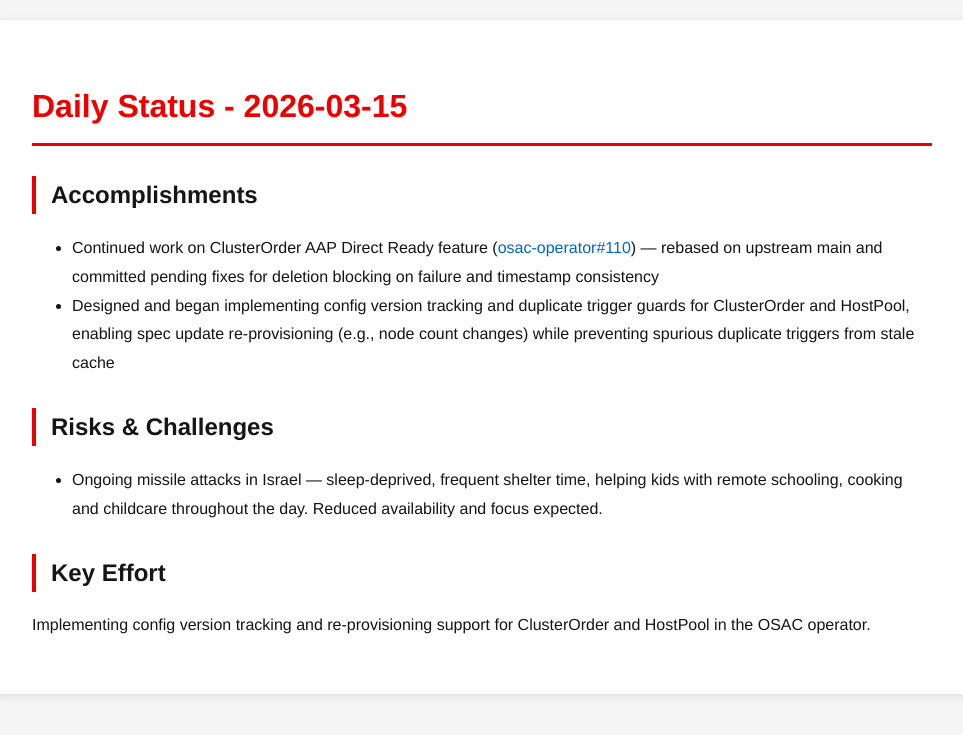
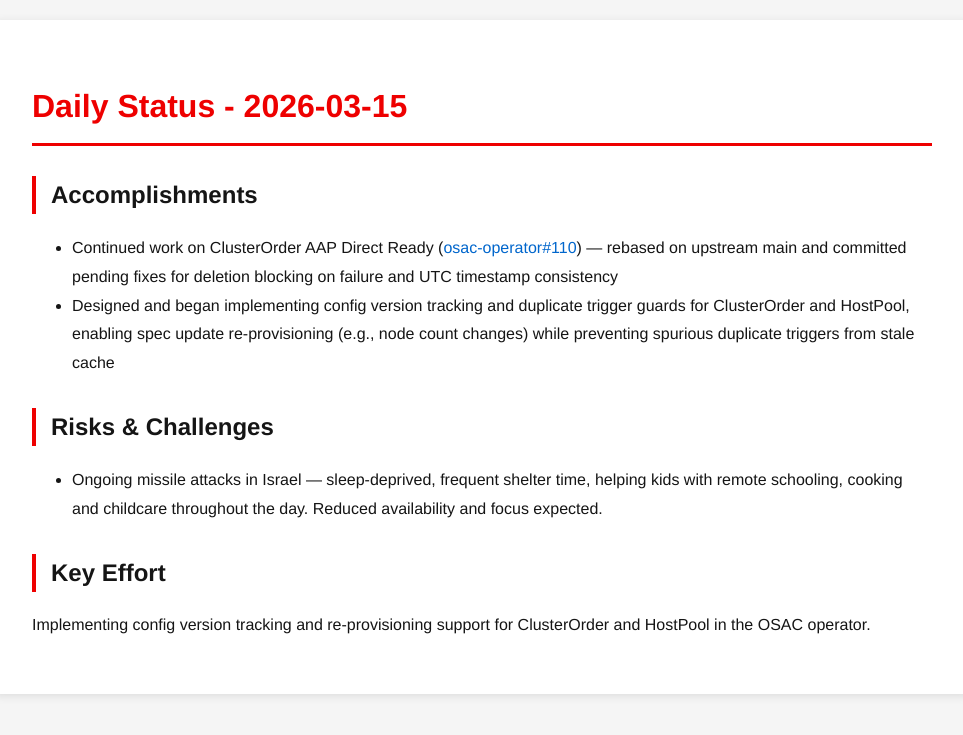
Before and after one commit to tzvatot/daily-status, a Jekyll site: the page built from 2026-03-15.md, in a window 1280 px wide. Shown: the top 735 px of the page, without its empty margins (158-1121 px from the left). Built offline with Jekyll 4.4.1, drawn with Linux system fonts in a browser that asks for light colours.

Commit message:
Daily status update - 2026-03-15

```diff
--- a/2026-03-15.md
+++ b/2026-03-15.md
@@ -7,7 +7,7 @@ date: 2026-03-15
 # Daily Status - 2026-03-15
 
 ## Accomplishments
-- Continued work on ClusterOrder AAP Direct Ready feature ([osac-operator#110](https://github.com/osac-project/osac-operator/pull/110)) — rebased on upstream main and committed pending fixes for deletion blocking on failure and timestamp consistency
+- Continued work on ClusterOrder AAP Direct Ready ([osac-operator#110](https://github.com/osac-project/osac-operator/pull/110)) — rebased on upstream main and committed pending fixes for deletion blocking on failure and UTC timestamp consistency
 - Designed and began implementing config version tracking and duplicate trigger guards for ClusterOrder and HostPool, enabling spec update re-provisioning (e.g., node count changes) while preventing spurious duplicate triggers from stale cache
 
 ## Risks & Challenges
```
